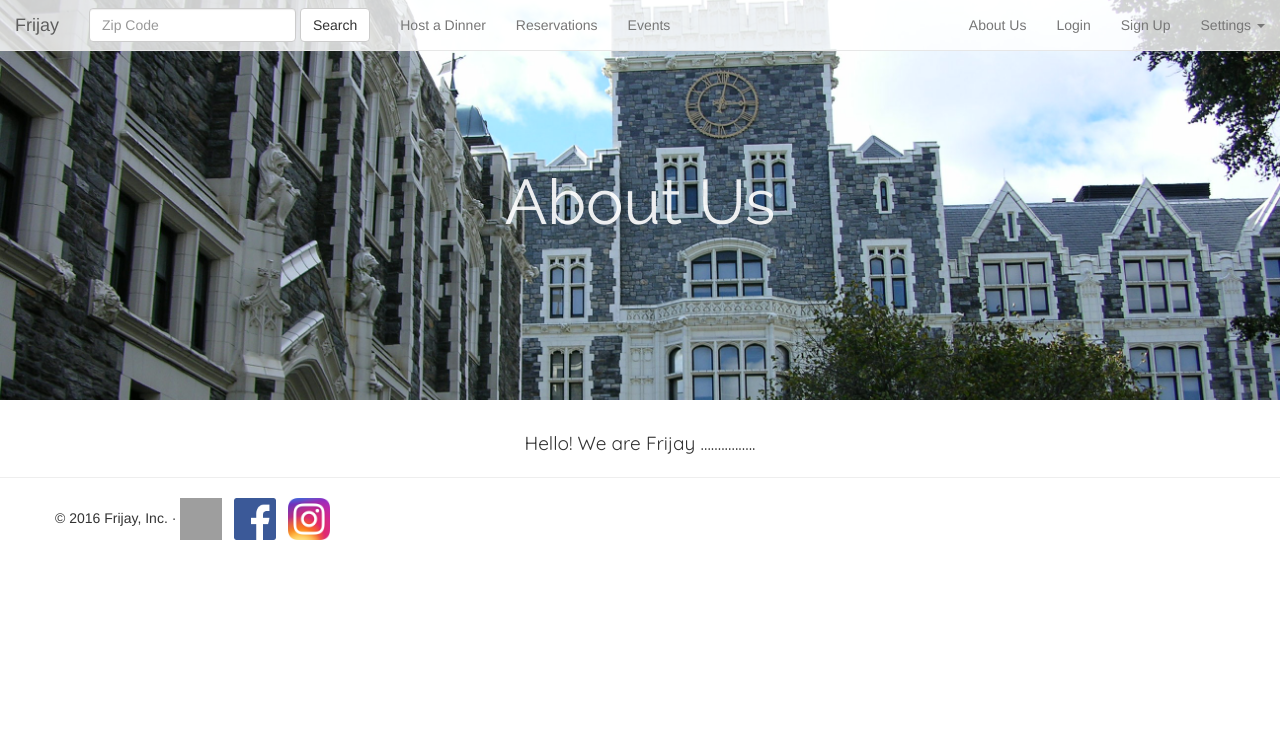
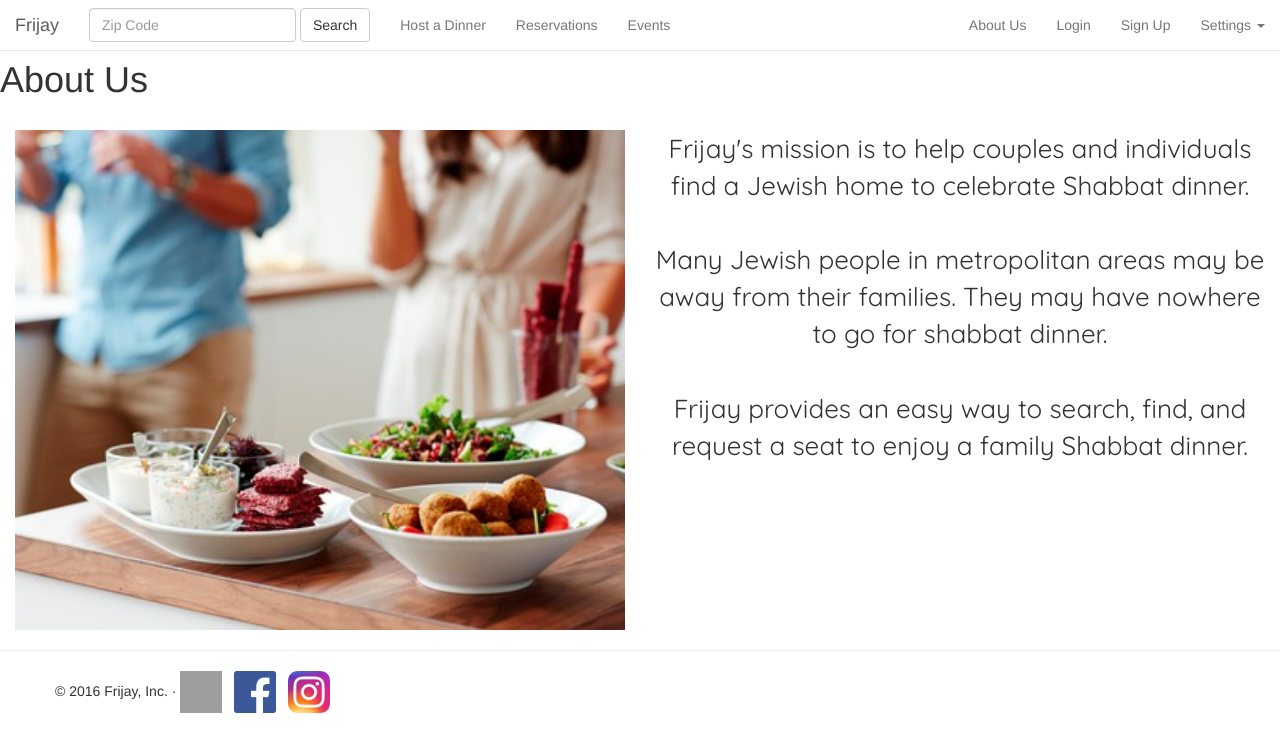
Before and after one commit to afranco07/shabbatTable, a Django app: page /frijay/about/ in a window 1280 px wide. Shown: the top 752 px of the page. Run offline with Django 3.2, Linux system fonts and the light colour scheme; some libraries are stand-ins or nearby versions; grey boxes are pictures that could not be loaded.

Commit message:
creating about page, restricting event info to authorized users

```diff
--- a/static/css/frijay.css
+++ b/static/css/frijay.css
@@ -6,6 +6,17 @@
     height: 500px;
     margin-top: 0!important;
     background-image: url(../images/image1.jpg);
+    background-position: 0% 25%;
+    background-size: cover;
+    background-repeat: no-repeat;
+    color: white;
+
+}
+
+.jumbotron2{
+    height: 500px;
+    margin-top: 0!important;
+    background-image: url(../images/about.jpg);
     background-position: 0% 25%;
     background-size: cover;
     background-repeat: no-repeat;
@@ -37,7 +48,7 @@ input[type=text]:focus {
 .about p{
     text-align: center;
     font-family: 'Quicksand', sans-serif;
-    font-size: 19px;
+    font-size: 26px;
 }
 .h1-font{
     font-family: 'Raleway',sans-serif;
--- a/templates/frijay/about.html
+++ b/templates/frijay/about.html
@@ -1,12 +1,25 @@
 {% extends "frijay/base.html" %}
 {% block title %} About Us {% endblock %}
+{% load staticfiles %}
 
 {% block body %}
-	<div class="jumbotron about">
+<br>
+<br>
+
+
         <h1>About Us</h1>
-    </div>
+    <br>
+
+    <div class="col-sm-8 col-md-6">
+    <div class="jumbotron2">
+            </div>
+            </div>
+	<div class="col-sm-8 col-md-6">
     <div class="about">
-    <p> Hello! We are Frijay ................ </p>
+    <p>Frijay's mission is to help couples and individuals find a Jewish home to celebrate Shabbat dinner. <br><br>Many Jewish people in metropolitan areas may be away from their families. They may have nowhere to go for shabbat dinner. <br><br> Frijay provides an easy way to search, find, and request a seat to enjoy a family Shabbat dinner.</p>
+</div>
+</div>
+     <div style="clear:both"></div>
 
-    </div>
+
 {% endblock %}
```
Also changed, not shown: templates/frijay/reservationEventPage.html (+9 -0 lines), static/images/about.jpg (added).
